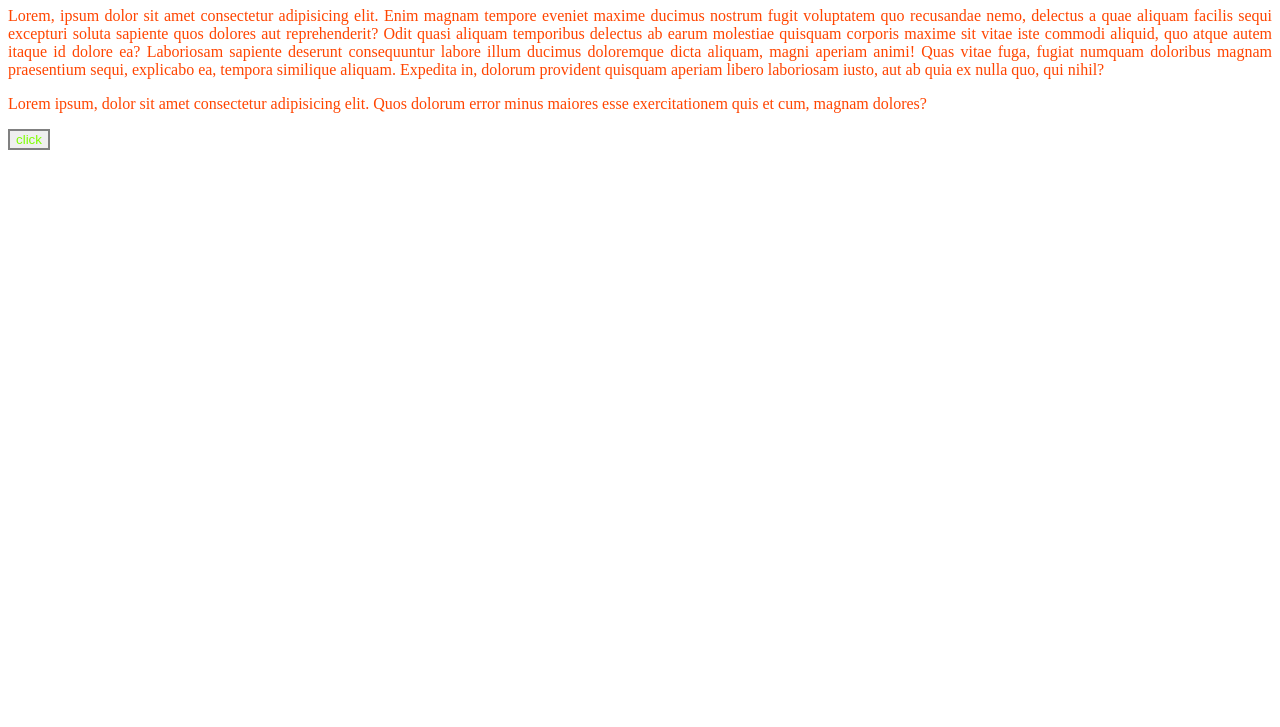
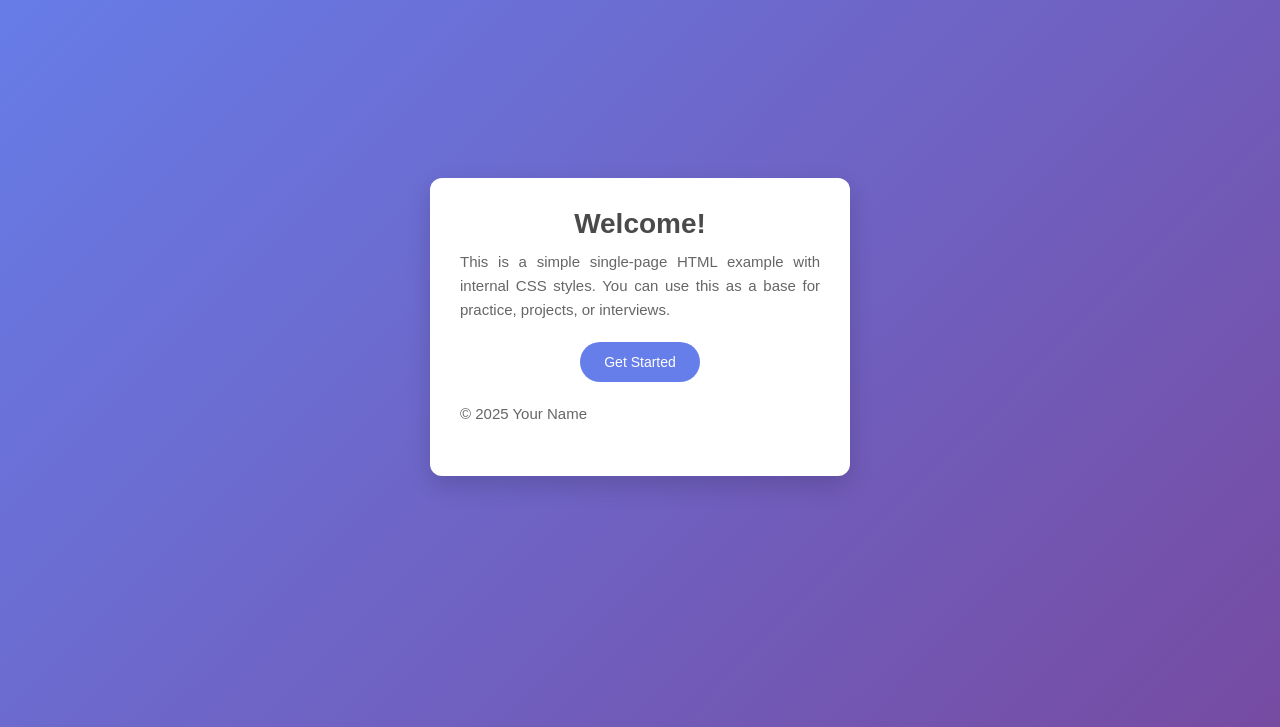
Before and after one commit to thanuboddupalli/demo, a plain HTML site: page index.html in a window 1280 px wide. Shown: the part 73-800 px from the top of the page. Drawn offline with Linux system fonts and the light colour scheme.

Commit message:
file modify

```diff
--- a/index.html
+++ b/index.html
@@ -5,11 +5,82 @@
     <meta name="viewport" content="width=device-width, initial-scale=1.0">
     <title>Document</title>
     <link rel="stylesheet" href="style.css"/>
+    <title>Simple HTML Page</title>
+  <style>
+    * {
+      margin: 0;
+      padding: 0;
+      box-sizing: border-box;
+      font-family: Arial, Helvetica, sans-serif;
+    }
+
+    body {
+      background: linear-gradient(135deg, #667eea, #764ba2);
+      min-height: 100vh;
+      display: flex;
+      justify-content: center;
+      align-items: center;
+      color: #333;
+    }
+
+    .card {
+      background: #ffffff;
+      width: 90%;
+      max-width: 420px;
+      padding: 30px;
+      border-radius: 12px;
+      box-shadow: 0 10px 25px rgba(0, 0, 0, 0.15);
+      text-align: center;
+    }
+
+    .card h1 {
+      font-size: 28px;
+      margin-bottom: 10px;
+      color: #4a4a4a;
+    }
+
+    .card p {
+      font-size: 15px;
+      margin-bottom: 20px;
+      line-height: 1.6;
+      color: #666;
+    }
+
+    .card button {
+      background: #667eea;
+      color: #fff;
+      border: none;
+      padding: 12px 24px;
+      border-radius: 25px;
+      font-size: 14px;
+      cursor: pointer;
+      transition: background 0.3s ease, transform 0.2s ease;
+    }
+
+    .card button:hover {
+      background: #5a6fdc;
+      transform: translateY(-2px);
+    }
+
+    footer {
+      margin-top: 20px;
+      font-size: 12px;
+      color: #999;
+    }
+  </style>
 </head>
 <body>
-    <h1> Heading Text </h1>
-    <p>Lorem, ipsum dolor sit amet consectetur adipisicing elit. Enim magnam tempore eveniet maxime ducimus nostrum fugit voluptatem quo recusandae nemo, delectus a quae aliquam facilis sequi excepturi soluta sapiente quos dolores aut reprehenderit? Odit quasi aliquam temporibus delectus ab earum molestiae quisquam corporis maxime sit vitae iste commodi aliquid, quo atque autem itaque id dolore ea? Laboriosam sapiente deserunt consequuntur labore illum ducimus doloremque dicta aliquam, magni aperiam animi! Quas vitae fuga, fugiat numquam doloribus magnam praesentium sequi, explicabo ea, tempora similique aliquam. Expedita in, dolorum provident quisquam aperiam libero laboriosam iusto, aut ab quia ex nulla quo, qui nihil?</p>
-    <p>Lorem ipsum, dolor sit amet consectetur adipisicing elit. Quos dolorum error minus maiores esse exercitationem quis et cum, magnam dolores?</p>
-    <button>click</button>
+    <div class="card">
+<h1>Welcome!</h1>
+<p>
+This is a simple single-page HTML example with internal CSS styles.
+You can use this as a base for practice, projects, or interviews.
+</p>
+<button>Get Started</button>
+<footer>
+<p>© 2025 Your Name</p>
+</footer>
+</div>
+
 </body>
 </html>
```
